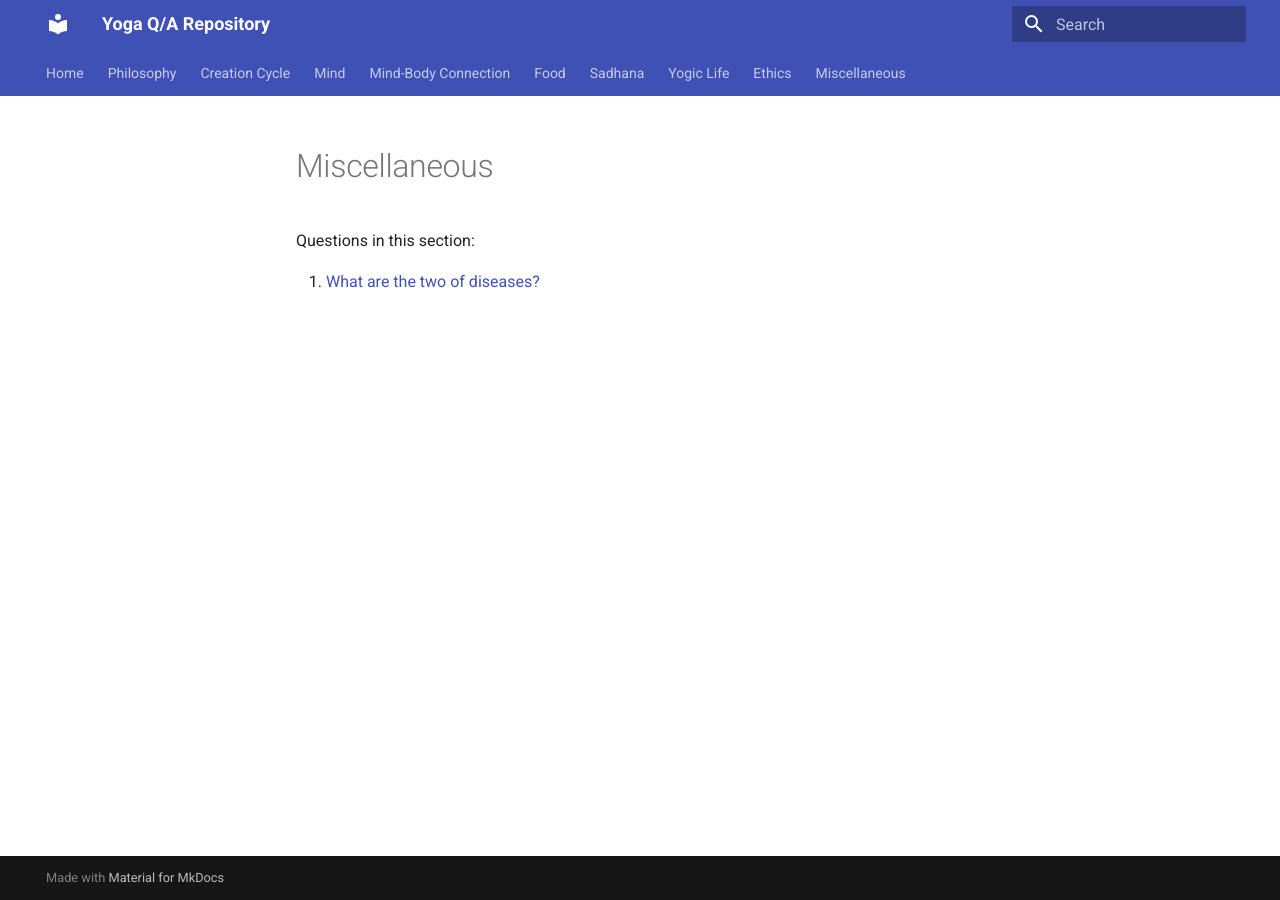
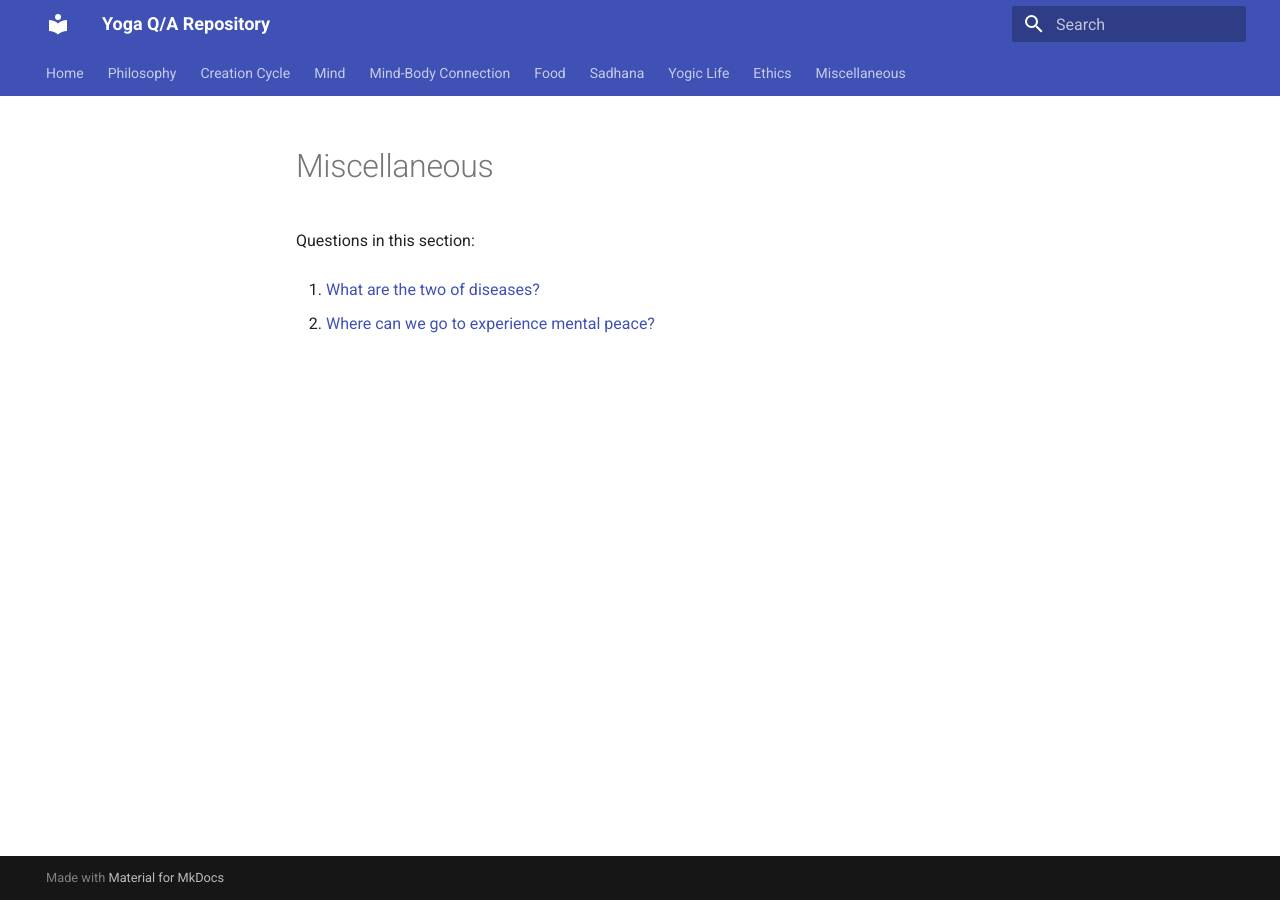
Before and after one commit to yogiclife/yoga-qa, an MkDocs documentation site: the page built from docs/miscellaneous/README.md, in a window 1280 px wide. Built offline with MkDocs 1.6.1 and Material for MkDocs 9.7.7, drawn with Linux system fonts in a browser that asks for light colours.

Commit message:
Update topic indices [skip ci]

```diff
--- a/docs/miscellaneous/README.md
+++ b/docs/miscellaneous/README.md
@@ -3,3 +3,5 @@
 Questions in this section:
 
 1. [What are the two of diseases?](what-are-the-two-of-diseases-20260628-113916.md)
+
+2. [Where can we go to experience mental peace?](where-can-we-go-to-experience-mental-peace-20260628-115928.md)
```
